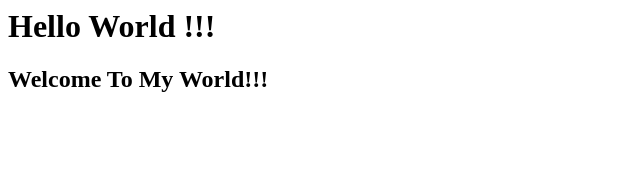
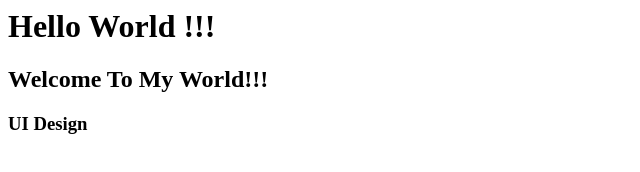
Before and after one commit to F-Thawin/test, a plain HTML site: page index.html in a window 1280 px wide. Shown: the whole page, without its empty margins (0-640 px from the left). Drawn offline with Linux system fonts and the light colour scheme.

Commit message:
Added UI Design

```diff
--- a/index.html
+++ b/index.html
@@ -5,4 +5,5 @@
 <body>
 	<h1>Hello World !!!</h1>
 	<h2>Welcome To My World!!!</h2>
+	<h3>UI Design</h3>
 </body>
```
